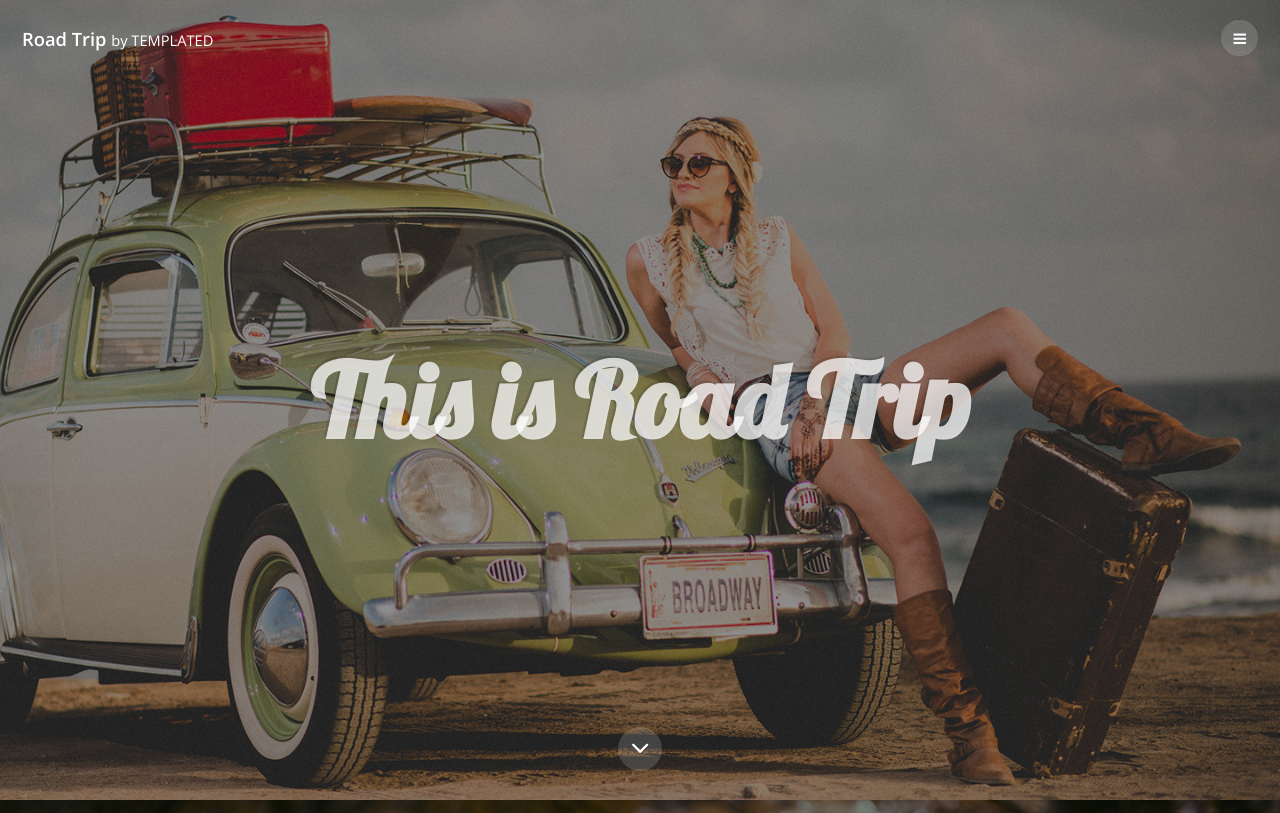
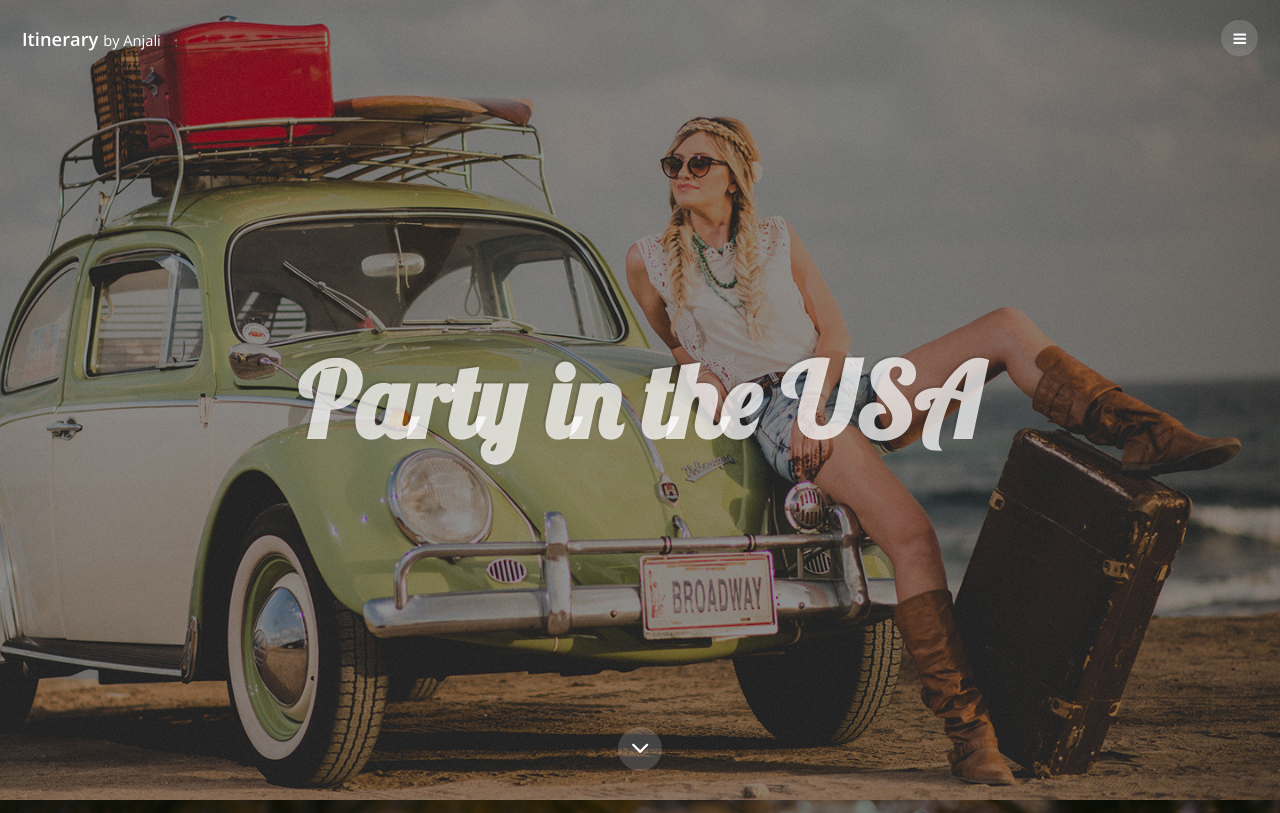
Before and after one commit to adityaKushwaha/PM1, a plain HTML site: page index.html in a window 1280 px wide. Shown: the top 813 px of the page. Drawn offline with nearby package versions, Linux system fonts and the light colour scheme.

Commit message:
My first html code

```diff
--- a/index.html
+++ b/index.html
@@ -15,7 +15,7 @@
 
 		<!-- Header -->
 			<header id="header">
-				<div class="logo"><a href="index.html">Road Trip <span>by TEMPLATED</span></a></div>
+				<div class="logo"><a href="index.html">Itinerary <span>by Anjali</span></a></div>
 				<a href="#menu"><span>Menu</span></a>
 			</header>
 
@@ -37,7 +37,7 @@
 			<section id="banner" class="bg-img" data-bg="banner.jpg">
 				<div class="inner">
 					<header>
-						<h1>This is Road Trip</h1>
+						<h1>Party in the USA</h1>
 					</header>
 				</div>
 				<a href="#one" class="more">Learn More</a>
```
